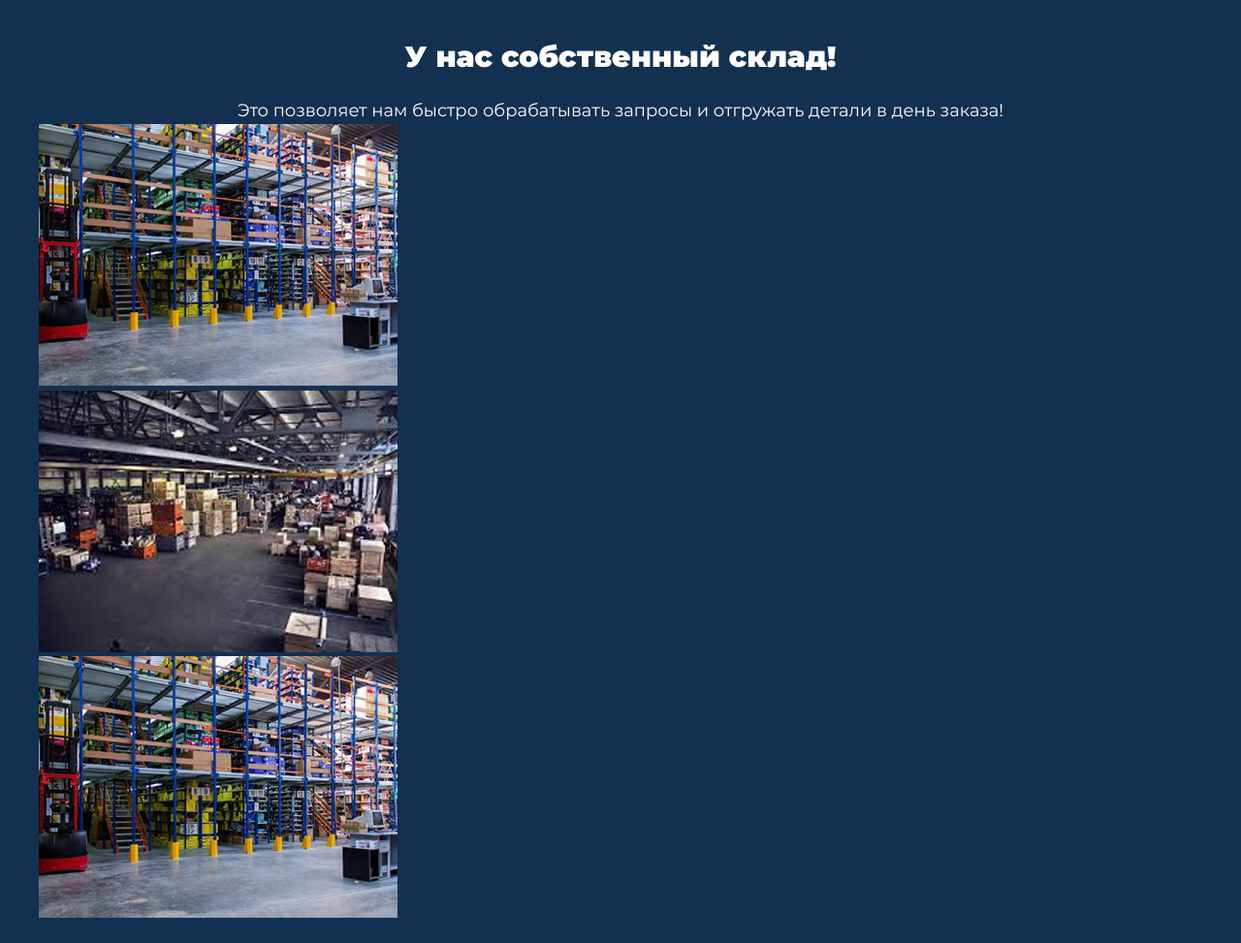
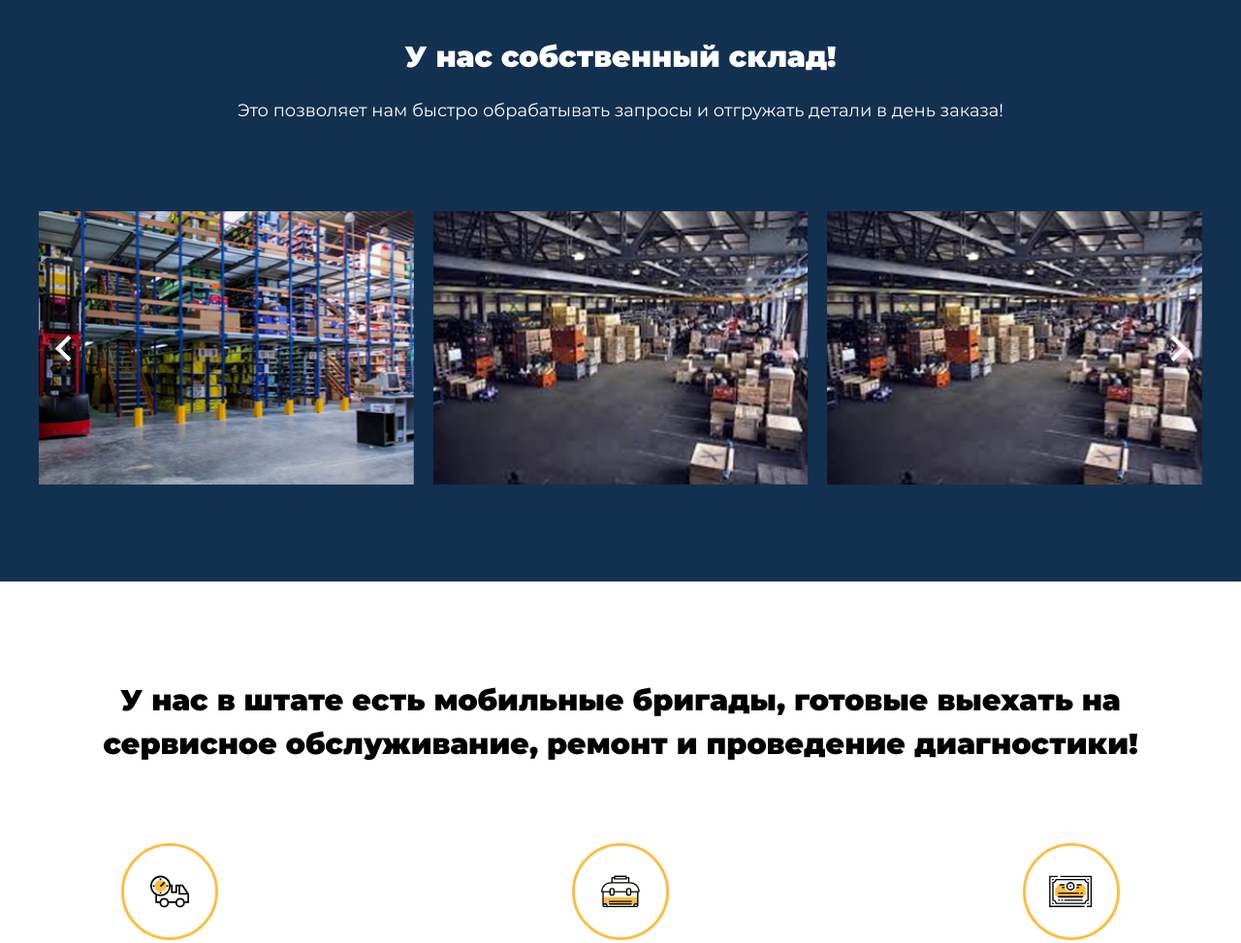
Before and after one commit to ilchenkovladislav/belaz, a website: page src/index.html in a window 1280 px wide. Shown: the part 5420-6393 px from the top of the page at 97% size. Drawn offline with nearby package versions, Linux system fonts and the light colour scheme; files that its build step writes are made by us from their sources.

Commit message:
Добавил owl-carousel и блок guarantee сделал каруселью

```diff
--- /dev/null
+++ b/src/css/owl.theme.default.min.css
@@ -0,0 +1,6 @@
+/**
+ * Owl Carousel v2.3.4
+ * Copyright 2013-2018 David Deutsch
+ * Licensed under: SEE LICENSE IN https://github.com/OwlCarousel2/OwlCarousel2/blob/master/LICENSE
+ */
+.owl-theme .owl-dots,.owl-theme .owl-nav{text-align:center;-webkit-tap-highlight-color:transparent}.owl-theme .owl-nav{margin-top:10px}.owl-theme .owl-nav [class*=owl-]{color:#FFF;font-size:14px;margin:5px;padding:4px 7px;background:#D6D6D6;display:inline-block;cursor:pointer;border-radius:3px}.owl-theme .owl-nav [class*=owl-]:hover{background:#869791;color:#FFF;text-decoration:none}.owl-theme .owl-nav .disabled{opacity:.5;cursor:default}.owl-theme .owl-nav.disabled+.owl-dots{margin-top:10px}.owl-theme .owl-dots .owl-dot{display:inline-block;zoom:1}.owl-theme .owl-dots .owl-dot span{width:10px;height:10px;margin:5px 7px;background:#D6D6D6;display:block;-webkit-backface-visibility:visible;transition:opacity .2s ease;border-radius:30px}.owl-theme .owl-dots .owl-dot.active span,.owl-theme .owl-dots .owl-dot:hover span{background:#869791}
--- a/src/index.html
+++ b/src/index.html
@@ -6,6 +6,8 @@
     <meta name="viewport" content="width=device-width, initial-scale=1.0">
     <title>Eddie's car - запчасти для белаз</title>
     <link rel="stylesheet" href="./css/normalize.css">
+    <link rel="stylesheet" href="./css/owl.carousel.min.css">
+    <link rel="stylesheet" href="./css/owl.theme.default.min.css">
     <link rel="stylesheet" href="./css/style.min.css">
 </head>
 <body>
@@ -252,9 +254,11 @@
                 <h2 class="secondary-title">У нас собственный склад!</h2>
                 <p class="under-title-text">Это позволяет нам быстро обрабатывать запросы и отгружать детали в день заказа!</p>
 
-                <ul class="storage__list">
+                <ul class="storage__list owl-carousel owl-theme">
                     <li class="storage__item"><img src="img/storage-1.jpg" alt="Наш склад в Москве" srcset="img/storage-1@2x.jpg 2x"></li>
                     <li class="storage__item"><img src="img/storage-2.jpg" alt="Наш склад в Москве" srcset="img/storage-2@2x.jpg 2x"></li>
+                    <li class="storage__item"><img src="img/storage-2.jpg" alt="Наш склад в Москве" srcset="img/storage-2@2x.jpg 2x"></li>
+                    <li class="storage__item"><img src="img/storage-1.jpg" alt="Наш склад в Москве" srcset="img/storage-1@2x.jpg 2x"></li>
                     <li class="storage__item"><img src="img/storage-1.jpg" alt="Наш склад в Москве" srcset="img/storage-1@2x.jpg 2x"></li>
                 </ul>
             </div>
@@ -377,5 +381,37 @@
             })
         });
     </script>
+
+    <script src="https://code.jquery.com/jquery-3.5.1.min.js" integrity="sha256-9/aliU8dGd2tb6OSsuzixeV4y/faTqgFtohetphbbj0=" crossorigin="anonymous"></script>
+    <script src="js/owl.carousel.min.js"></script>
+
+    <script>
+        $(document).ready(function(){
+            $(".owl-carousel").owlCarousel({
+                nav: true,
+                dots: false,
+                navContainerClass: "storage__nav",
+                navClass: ["storage__prev", "storage__next"],
+                responsive: {
+                    0: {
+                        items: 1,
+                        stagePadding: 40,
+                        margin: 20,
+                        loop: true
+                    },
+
+                    768: {
+                        items: 2,
+                        margin: 20
+                    },
+
+                    1200: {
+                        items: 3,
+                        margin: 20,
+                    }
+                }
+            });
+        });
+    </script>
 </body>
 </html>
--- a/src/scss/blocks/contacts.scss
+++ b/src/scss/blocks/contacts.scss
@@ -9,7 +9,7 @@
         padding: 100px 0;
         background-image: url("../img/contacts-bg.png");
         background-repeat: no-repeat;
-        background-size: 100%;
+        background-size: 1500px;
         background-position: center -30px;
 
         @media (min-resolution: 144dpi), (min-resolution: 192dppx) {
--- a/src/scss/blocks/storage.scss
+++ b/src/scss/blocks/storage.scss
@@ -13,5 +13,65 @@
 }
 
 .storage__list {
+    margin-top: 50px;
     list-style: none;
+    position: relative;
+
+    @media (min-width: $tablet-screen) {
+        margin-top: 70px;
+    }
+
+    @media (min-width: $desktop-screen) {
+        margin-top: 90px;
+    }
 }
+
+.storage__item img{
+    // height: 400px;
+}
+
+.storage__nav {
+    position: absolute;
+    width: 100%;
+    height: 50px;
+    top: 50%;
+    transform: translateY(-50%);
+}
+
+.storage__prev, .storage__next {
+    position: absolute;
+    width: 30px;
+    height: 50px;
+    background-color: transparent;
+    border: none;
+    display: flex;
+    align-items: center;
+    justify-content: center;
+
+    &::before {
+        content: "";
+        position: absolute;
+        width: 15px;
+        height: 15px;
+        background-color: transparent;
+        transform: rotate(45deg);
+    }
+}
+
+.storage__prev {
+    left: 15px;
+
+    &::before {
+        border-left: 4px solid $text-white;
+        border-bottom: 4px solid $text-white;
+    }
+}
+
+.storage__next {
+    right: 15px;
+
+    &::before {
+        border-right: 4px solid $text-white;
+        border-top: 4px solid $text-white;
+    }
+}
```
Also changed, not shown: src/css/owl.carousel.min.css (added), src/js/owl.carousel.min.js (added).
